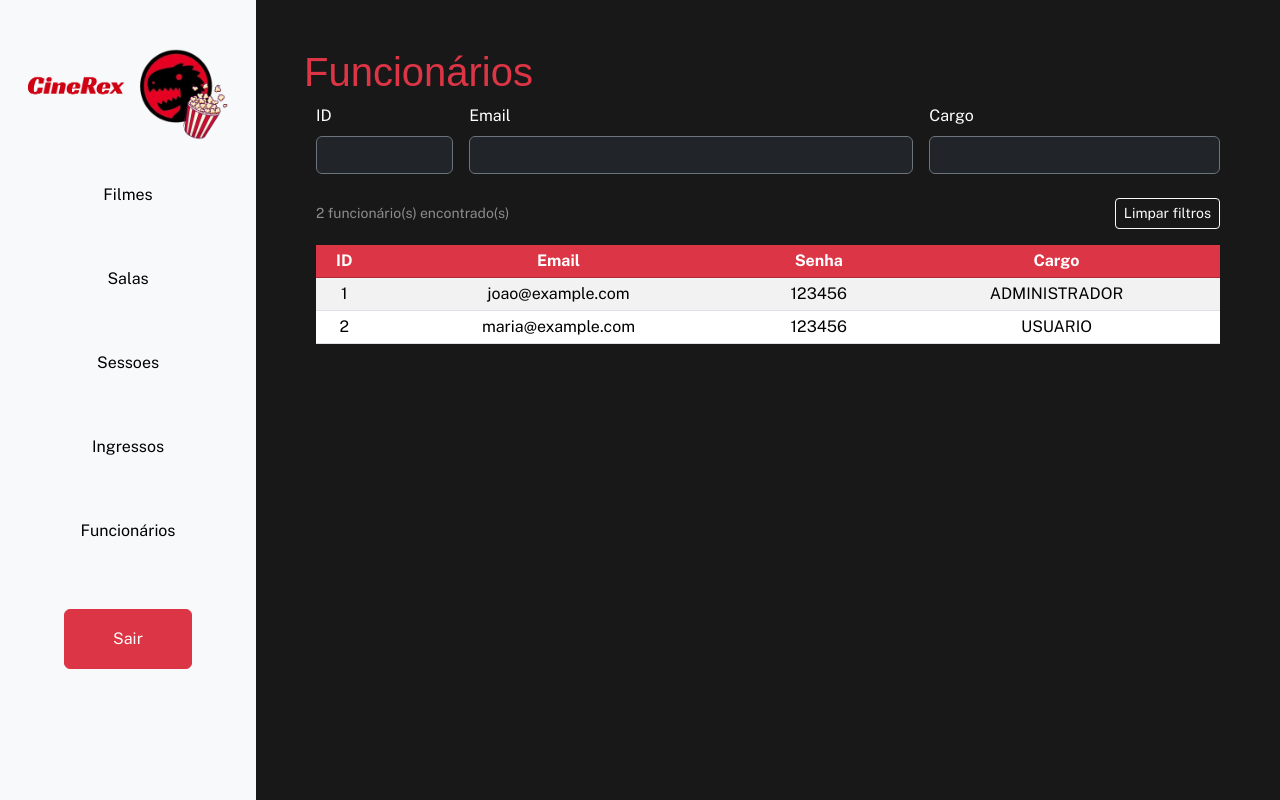
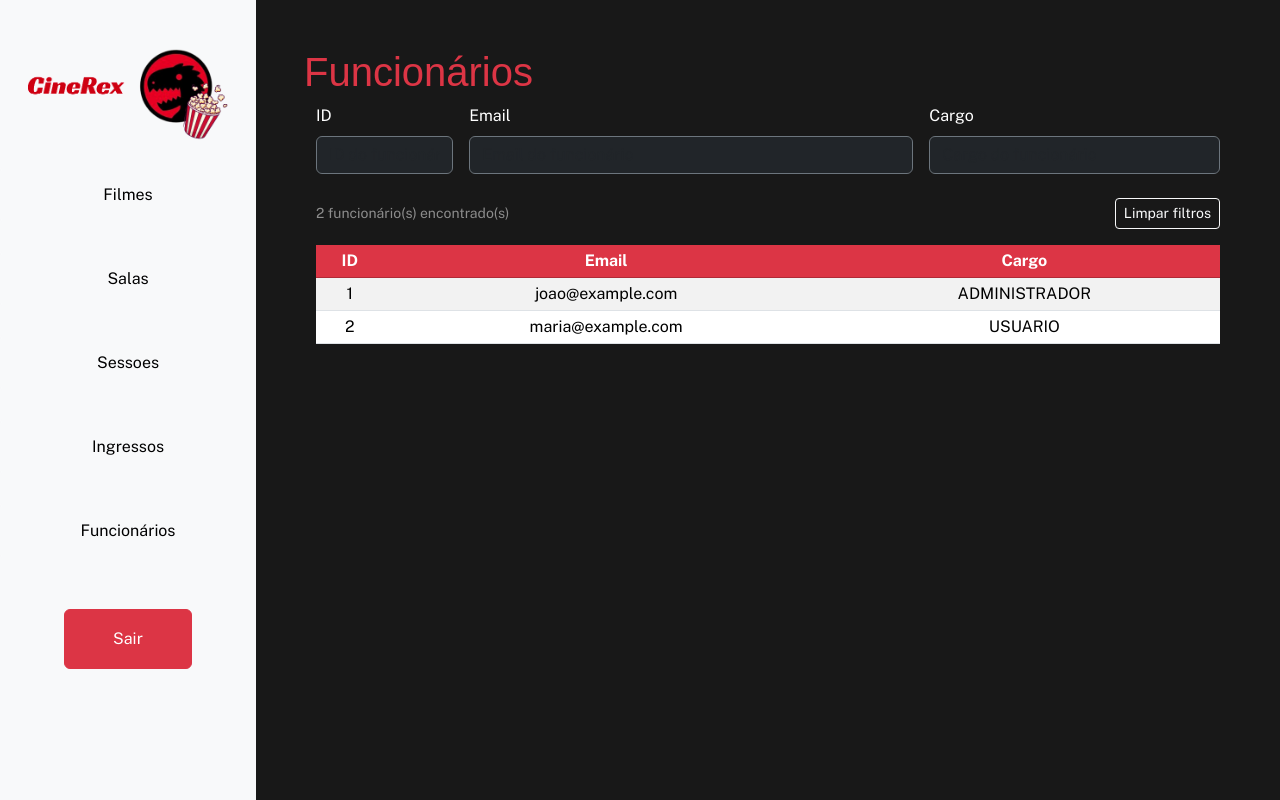
Before and after one commit to Acsaemilly/cinerex-frontend, a React (Vite) app: page /funcionarios in a window 1280 px wide. Built offline with nearby package versions, Linux system fonts and the light colour scheme; a web font is replaced by a local one.

Commit message:
Retira senhas da tabela funcionário

```diff
--- a/src/components/TableFuncionario.jsx
+++ b/src/components/TableFuncionario.jsx
@@ -1,46 +1,49 @@
+
 const TableHeader = () => {
-    return(
-    <thead className="table-danger text-center fw-bold">
-        <tr>
-            <th> ID </th>
-            <th> Email </th>
-            <th> Senha </th>
-            <th> Cargo </th>
-        </tr>
-    </thead>
+    return (
+        <thead className="table-danger text-center fw-bold">
+            <tr>
+                <th>ID</th>
+                <th>Email</th>
+                <th>Cargo</th>
+            </tr>
+        </thead>
     );
 };
 
-const TableBody = ({usuarios}) => {
-    if (!usuarios || usuarios.length === 0){
-        return(
+const TableBody = ({ usuarios }) => {
+    if (!usuarios || usuarios.length === 0) {
+        return (
             <tbody>
                 <tr>
-                    <td colSpan="5" className="text-center"> Nenhum usuário encontrado </td>
+                    <td colSpan="4" className="text-center">
+                        Nenhum funcionário encontrado
+                    </td>
                 </tr>
             </tbody>
-        )
+        );
     }
-    const rows = usuarios.map((row, index) => {
-        return(
-            <tr key = {index}>
-                <td> {row.id} </td>
-                <td> {row.email} </td>
-                <td> {row.senha} </td>
-                <td> {row.cargo} </td>
+
+    const rows = usuarios.map((row) => {
+        return (
+            <tr key={row.id}>
+                <td>{row.id}</td>
+                <td>{row.email}</td>
+                <td>{row.cargo}</td>
             </tr>
-        )
-    })
-    return <tbody className="text-center"> {rows} </tbody>
-}
+        );
+    });
 
-const Table = ({ usuarios}) => {
-    return(
+    return <tbody className="text-center">{rows}</tbody>;
+};
+
+const Table = ({ usuarios }) => {
+    return (
         <table className="table table-striped table-hover table-sm align-middle">
             <TableHeader />
             <TableBody usuarios={usuarios} />
         </table>
-    )
-}
+    );
+};
 
 export default Table;
```
